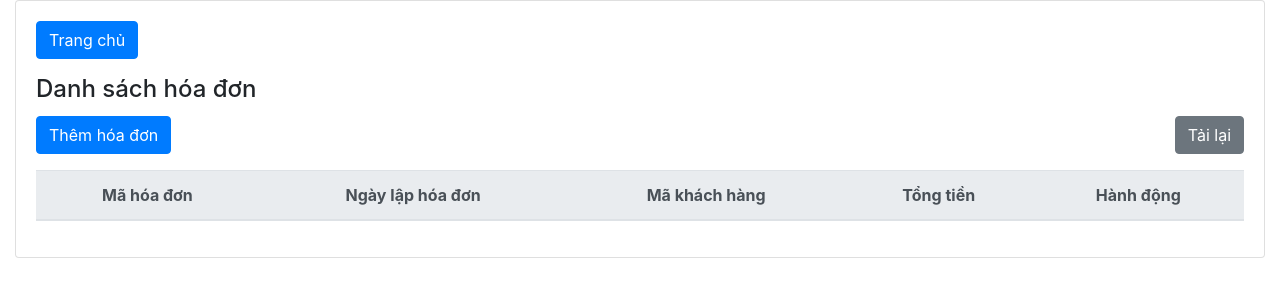
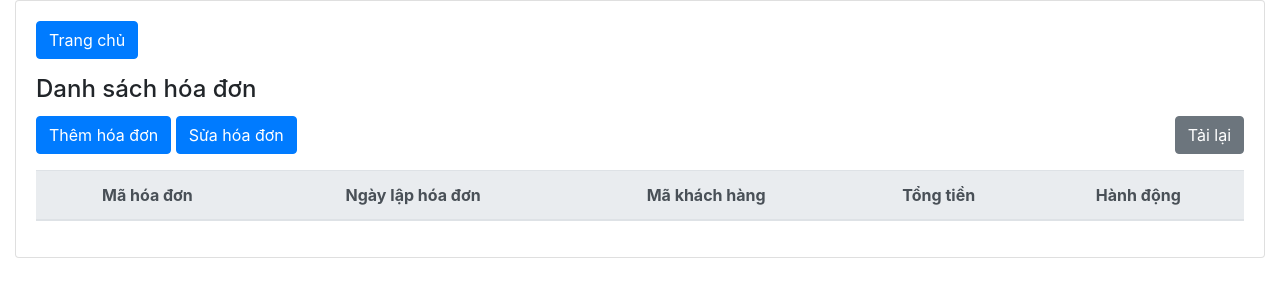
Before and after one commit to congnv0330/web2020-midterm-itt, a CodeIgniter app: page /web2020-midterm-itt/index.php/admin/hoadon/index in a window 1280 px wide. Shown: the top 300 px of the page. Run offline with CodeIgniter, Linux system fonts and the light colour scheme; lists and menus that the app fills with data are empty.

Commit message:
update view index Hoadon

```diff
--- a/application/views/admin/Hoadon/index.php
+++ b/application/views/admin/Hoadon/index.php
@@ -20,6 +20,9 @@
           <div class="mb-3">
               <a href="<?= base_url('index.php/admin/Hoadon/create') ?>" class="btn btn-primary">
                   <i class="fas fa-plus"></i> Thêm hóa đơn
+              </a>
+              <a href="<?= base_url('index.php/admin/Hoadon/edit') ?>" class="btn btn-primary">
+                  <i class="fas fa-plus"></i> Sửa hóa đơn
               </a>
               <button id="btn-reload" class="btn btn-secondary float-right">
                   <i class="fas fa-sync"></i> Tải lại
```
